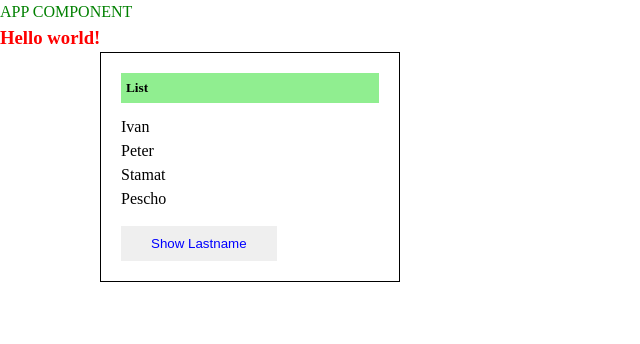
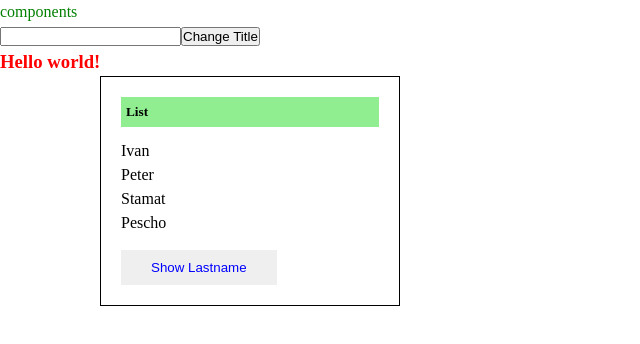
Before and after one commit to IvelinDankov/components, an Angular app: page / in a window 1280 px wide. Shown: the top 344 px of the page, without its empty margins (0-640 px from the left). Built offline with nearby package versions, Linux system fonts and the light colour scheme.

Commit message:
Angular from parent > child

```diff
--- a/src/app/app.component.html
+++ b/src/app/app.component.html
@@ -1,3 +1,5 @@
-<p id="title">APP COMPONENT</p>
+<p id="title">{{title}}</p>
+<input #titleInput type="text " />
+<button (click)="changeTitleHandler(titleInput.value)" type="button">Change Title</button>
 <app-list />
 <!-- document.createElement('app-list') -->
--- a/src/app/app.component.ts
+++ b/src/app/app.component.ts
@@ -9,4 +9,9 @@ import { ListComponent } from "./list/list.component";
 })
 export class AppComponent {
   title = "components";
+
+  changeTitleHandler(titleValue: string) {
+    this.title = titleValue;
+    titleValue = "";
+  }
 }
```
